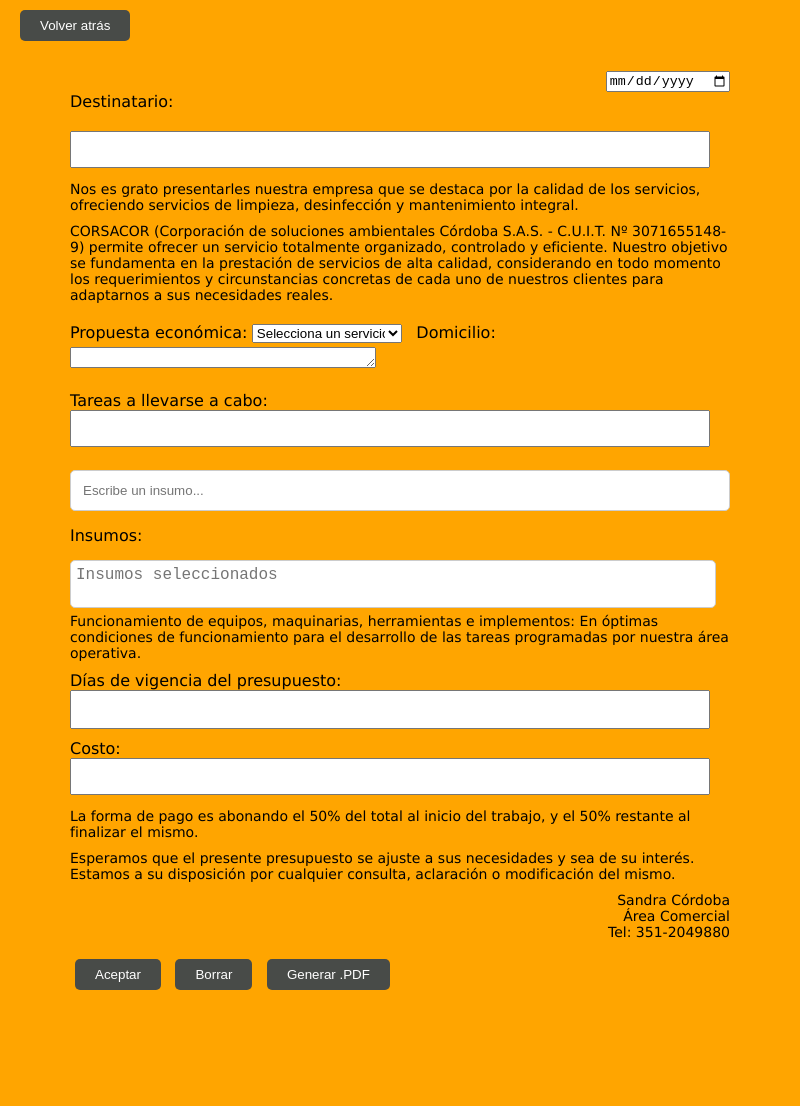
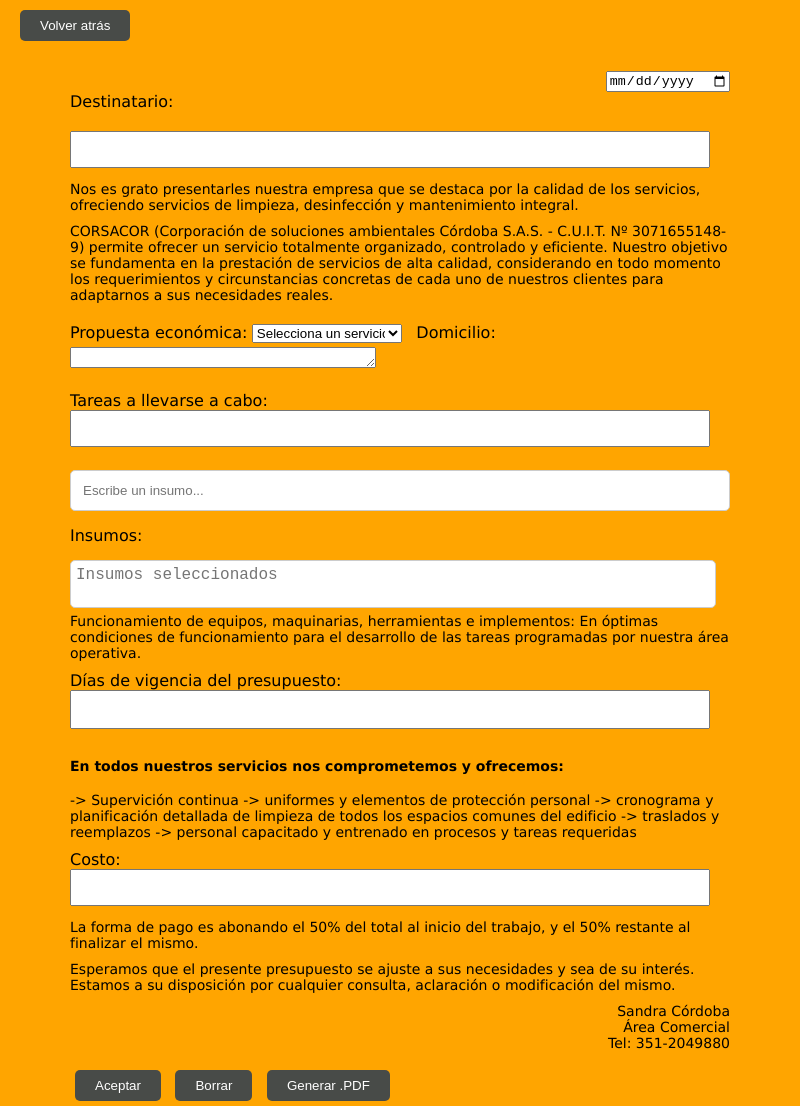
Before and after one commit to NoeGaraySalinas/presupuesto-electron, an Electron app: page final_obra.html in a window 800 px wide. Before the commit the page ends 995 px from the top, so only its background shows below. Drawn offline with nearby package versions, Linux system fonts and the light colour scheme; no server answers.

Commit message:
Update final_obra.html

```diff
--- a/final_obra.html
+++ b/final_obra.html
@@ -335,6 +335,9 @@
         <label for="validity">Días de vigencia del presupuesto:</label>
         <input type="number" id="validity" class="full-width-input" required>
 
+        <h4>En todos nuestros servicios nos comprometemos y ofrecemos:</h4>
+        <p>-> Supervición continua -> uniformes y elementos de protección personal -> cronograma y planificación detallada de limpieza de todos los espacios comunes del edificio -> traslados y reemplazos -> personal capacitado y entrenado en procesos y tareas requeridas </p>
+
         <label for="payment">Costo:</label>
         <textarea id="payment" class="full-width-input" rows="1" oninput="autoExpand(this)" required></textarea>
 
```
